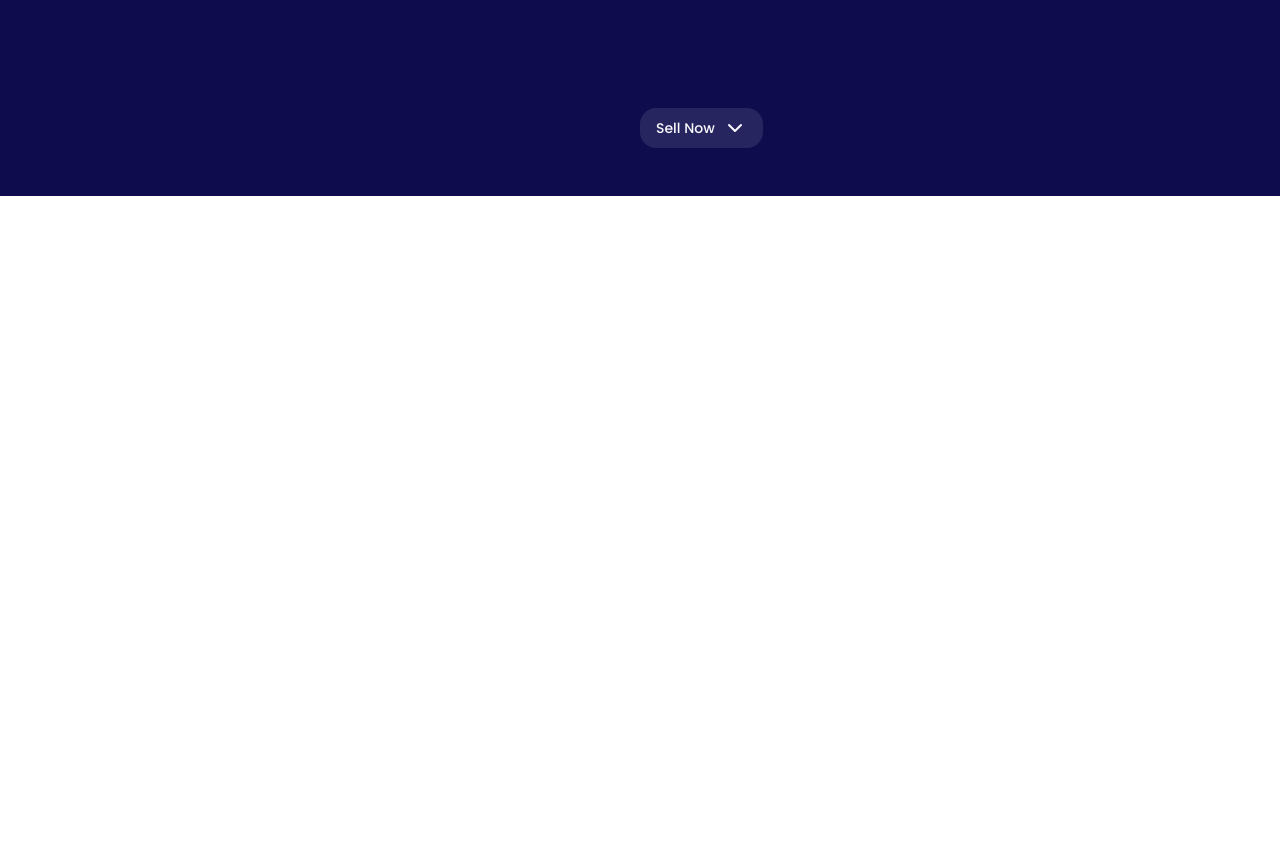
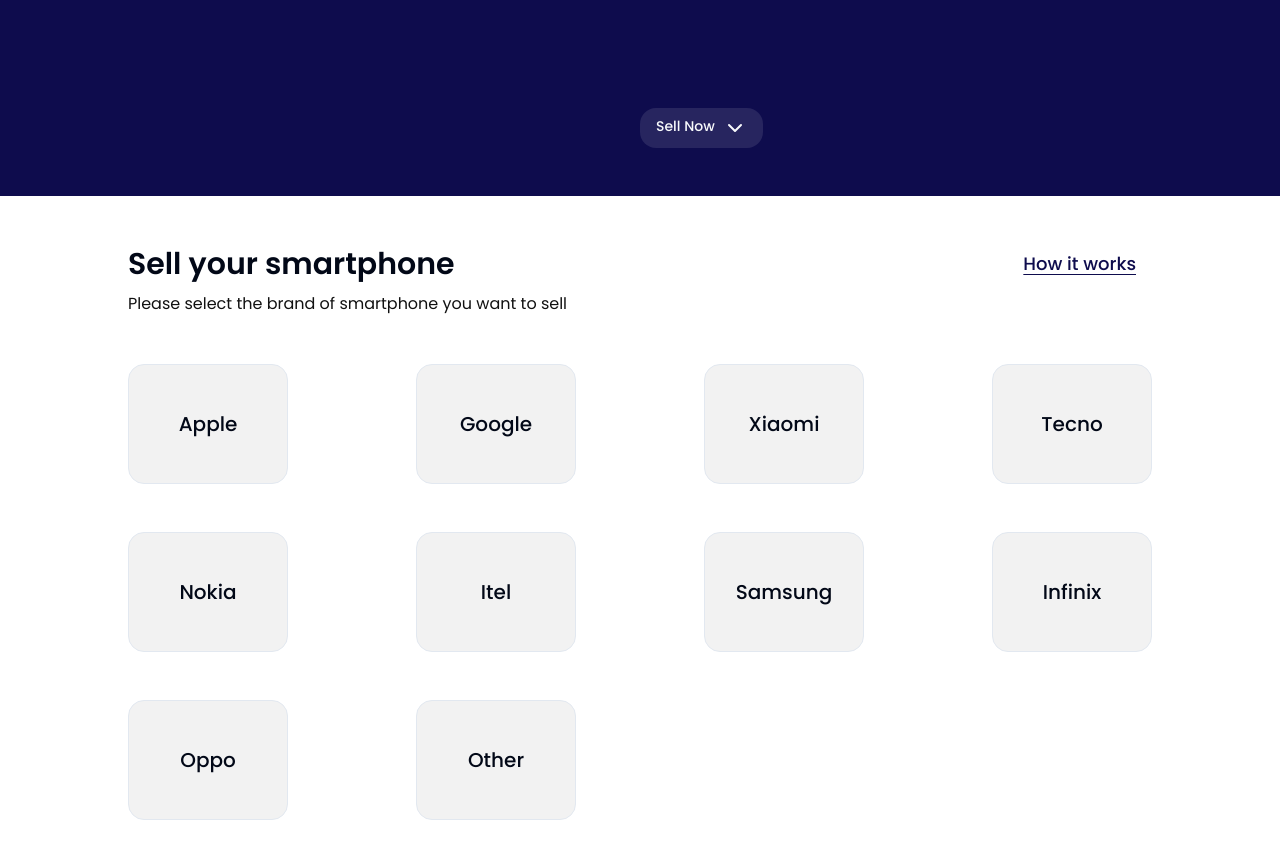
Before and after one commit to carissaayo/fs-landingpage, a React (Vite) app: page / in a window 1280 px wide. Shown: the part 604-1462 px from the top of the page. Before the commit the page ends 800 px from the top, so only its background shows below. Built offline with nearby package versions, Linux system fonts and the light colour scheme.

Commit message:
brands section done

```diff
--- /dev/null
+++ b/src/components/BrandComponents/Brands.jsx
@@ -0,0 +1,23 @@
+import { Button } from "../ui/button";
+import BrandsCon from "./BrandsCon";
+
+const Brands = () => {
+  return (
+    <section className="w-full con__height py-12  px-32  relative poppins-regular">
+      <div className="w-full items-center justify-between flex mb-2">
+        <h1 className="poppins-semibold text-3xl">Sell your smartphone</h1>
+        <Button variant="link" className="underline text-[#0E0C4D] text-lg">
+          How it works
+        </Button>
+      </div>
+      <p className="text-[#111111]">
+        Please select the brand of smartphone you want to sell
+      </p>
+      <div className="">
+        <BrandsCon />
+      </div>
+    </section>
+  );
+};
+
+export default Brands;
--- /dev/null
+++ b/src/components/BrandComponents/BrandsCon.jsx
@@ -0,0 +1,31 @@
+import { Badge } from "../ui/badge";
+
+const brands = [
+  " Apple",
+  "Google",
+  "Xiaomi",
+  "Tecno",
+  "Nokia",
+  "Itel",
+  "Samsung",
+  "Infinix",
+  "Oppo",
+  "Other",
+];
+const BrandsCon = () => {
+  return (
+    <div className="grid grid-cols-4 gap-12 gap-x-32 my-12">
+      {brands.map((brand, i) => (
+        <Badge
+          variant="outline"
+          key={i}
+          className="bg-[#F2F2F2] h-[120px]  rounded-2xl flex items-center justify-center poppins-medium text-xl"
+        >
+          {brand}
+        </Badge>
+      ))}
+    </div>
+  );
+};
+
+export default BrandsCon;
--- a/src/components/HeroComponents/Hero.jsx
+++ b/src/components/HeroComponents/Hero.jsx
@@ -22,7 +22,9 @@
       </div>
       <div className="text-center  absolute left-[50%] bottom-12">
         <Button className="bg-white bg-opacity-10 hover:bg-white hover:bg-opacity-10 rounded-2xl">
-          Sell Now <ChevronDown className="h-6 w-6 ml-2" />
+          <a href="#" className=" flex">
+            Sell Now <ChevronDown className="h-6 w-6 ml-2" />
+          </a>
         </Button>
       </div>
     </section>
--- a/src/components/NavComponents/Nav.jsx
+++ b/src/components/NavComponents/Nav.jsx
@@ -9,12 +9,13 @@
   const [buyOrSell, setBuyOrSell] = useState("sell");
   return (
     <section className="bg-[#0E0C4D] w-full flex items-center justify-between py-6  px-32  poppins-regular">
-      <div className="">
+      <div className="flex-1">
         <Link to="/" className="text-white poppins-extrabold text-[40px]">
           <img src={logoImg} alt="" />
         </Link>
       </div>
-      <div className="">
+      <div className="flex items-center flex-[1.5]">
+        <div className="flex-1">
           <div className="w-[150px]  rounded-xl  border-[#292761] border-2 flex items-center justify-between">
             <Link
               onClick={() => setBuyOrSell("sell")}
@@ -32,7 +33,7 @@
             </Link>
           </div>
         </div>
-      <div className="flex gap-12">
+        <div className="flex flex-1 gap-12">
           <NavMenu />
           <div className="flex gap-4 items-center">
             <Button className="bg-white hover:bg-white text-[#0E0C4D] hover:text-[#0E0C4D] text-base rounded-2xl">
@@ -43,6 +44,7 @@
             </Button>
           </div>
         </div>
+      </div>
     </section>
   );
 };
--- /dev/null
+++ b/src/components/ui/badge.jsx
@@ -0,0 +1,32 @@
+import * as React from "react";
+import { cva } from "class-variance-authority";
+
+import { cn } from "../../lib/utils";
+
+const badgeVariants = cva(
+  "inline-flex items-center rounded-full border px-2.5 py-0.5 text-xs font-semibold transition-colors focus:outline-none focus:ring-2 focus:ring-ring focus:ring-offset-2",
+  {
+    variants: {
+      variant: {
+        default:
+          "border-transparent bg-primary text-primary-foreground hover:bg-primary/80",
+        secondary:
+          "border-transparent bg-secondary text-secondary-foreground hover:bg-secondary/80",
+        destructive:
+          "border-transparent bg-destructive text-destructive-foreground hover:bg-destructive/80",
+        outline: "text-foreground",
+      },
+    },
+    defaultVariants: {
+      variant: "default",
+    },
+  }
+);
+
+function Badge({ className, variant, ...props }) {
+  return (
+    <div className={cn(badgeVariants({ variant }), className)} {...props} />
+  );
+}
+
+export { Badge, badgeVariants };
--- a/src/pages/Home.jsx
+++ b/src/pages/Home.jsx
@@ -1,6 +1,7 @@
 import Hero from "../components/HeroComponents/Hero";
 import Nav from "../components/NavComponents/Nav";
 import "../App.css";
+import Brands from "../components/BrandComponents/Brands";
 const Home = () => {
   return (
     <main className="w-full h-full ">
@@ -8,8 +9,7 @@
         <Nav />
         <Hero />
       </section>
-
-      <section></section>
+      <Brands />
     </main>
   );
 };
```
Lines whose indentation alone changed are shown as unchanged.
